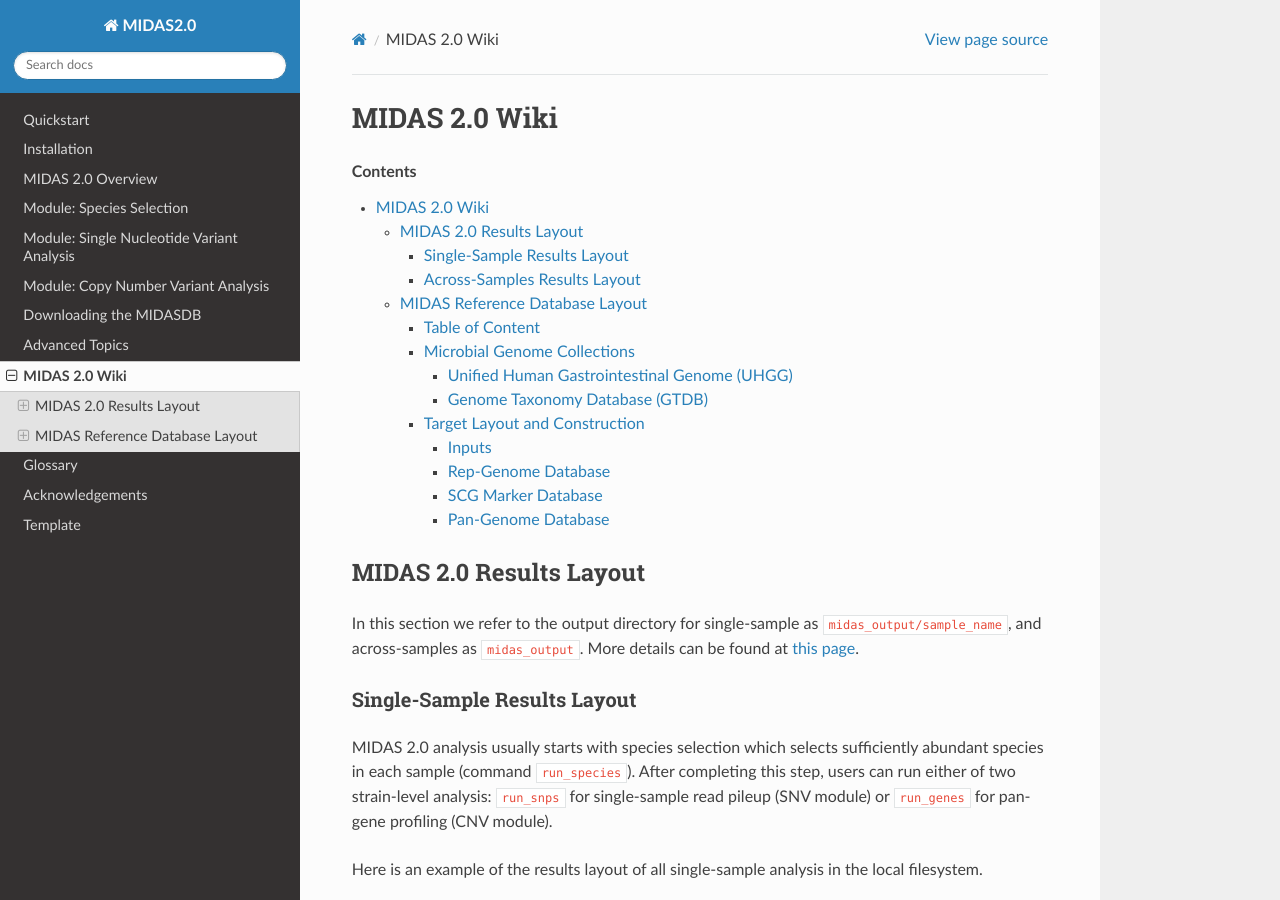
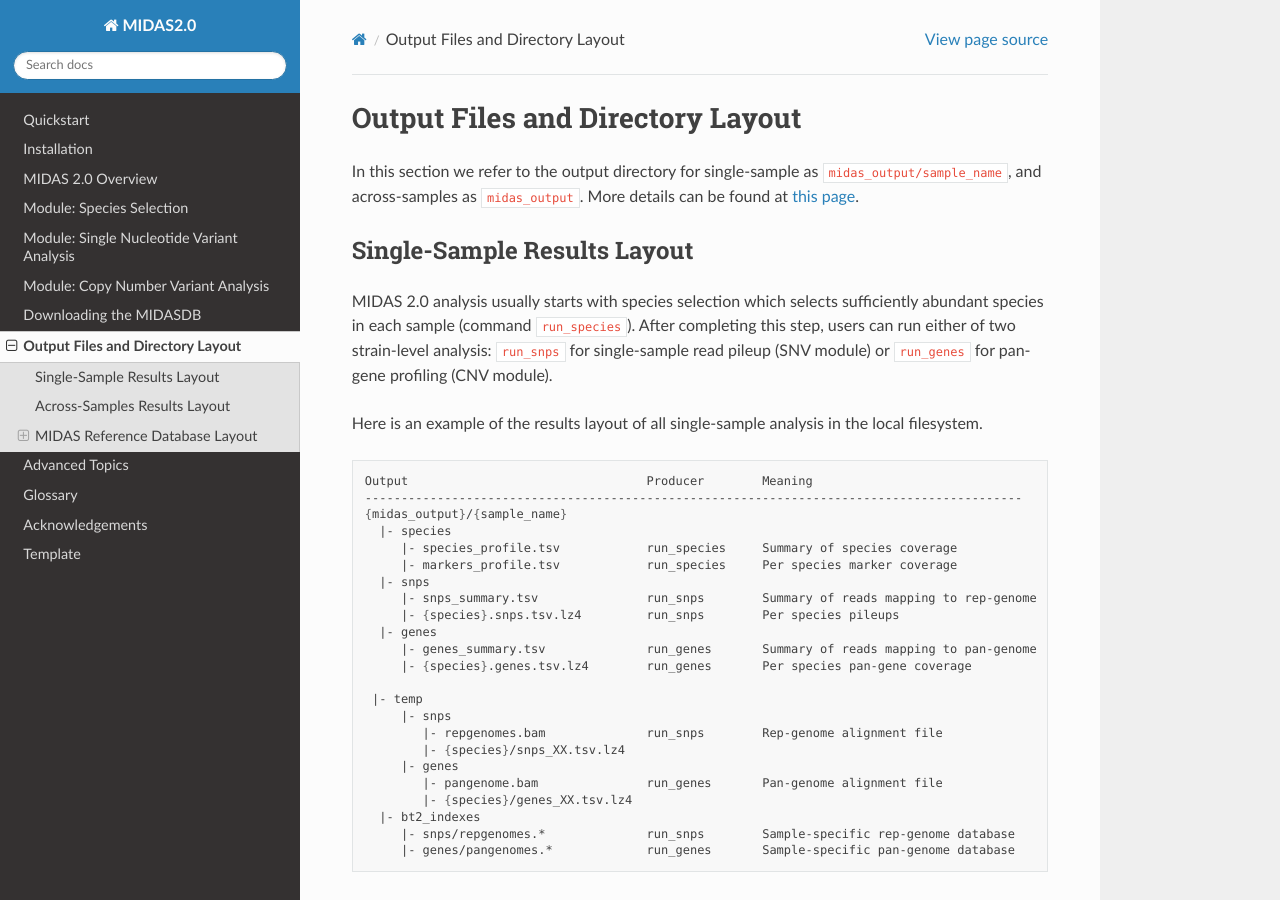
Before and after one commit to zhaoc1/midas2-tutorial, a Sphinx documentation site: the page built from docs/output.rst, in a window 1280 px wide and 900 px high. Built offline with Sphinx 7.4.7 and the Read the Docs theme 2.0.0, drawn with Linux system fonts in a browser that asks for light colours.

Commit message:
More descriptive name than 'wiki'

```diff
--- a/docs/index.rst
+++ b/docs/index.rst
@@ -47,8 +47,8 @@ Contents
     snv_module
     cnv_module
     download_midasdb
+    output
     advanced_topics
-    wiki
     glossary
     acknowledgements
     template
--- a/docs/wiki.rst
+++ b/docs/output.rst
@@ -1,23 +1,15 @@
 
 .. _midas2_wiki:
 
-MIDAS 2.0 Wiki
-==============
-
-.. contents::
-   :depth: 4
-
-
-.. _target_layout:
-
-MIDAS 2.0 Results Layout
-************************
+##########################################
+Output Files and Directory Layout
+##########################################
 
 In this section we refer to the output directory for single-sample as ``midas_output/sample_name``, and across-samples as ``midas_output``.
 More details can be found at :ref:`this page<common_cli_options>`.
 
 Single-Sample Results Layout
-----------------------------
+============================
 
 MIDAS 2.0 analysis usually starts with species selection which selects sufficiently abundant species in each sample (command ``run_species``).
 After completing this step, users can run either of two strain-level analysis: ``run_snps`` for single-sample read pileup (SNV module) or
@@ -53,7 +45,7 @@ Here is an example of the results layout of all single-sample analysis in the lo
 
 
 Across-Samples Results Layout
------------------------------
+=============================
 
 For a collection of samples, population SNV and pan-genome CNV can be estimated using subcommands ``merge_snps`` and ``merge_genes``.
 
@@ -83,7 +75,7 @@ For a collection of samples, population SNV and pan-genome CNV can be estimated
 .. _db_layout:
 
 MIDAS Reference Database Layout
-*******************************
+===============================
 
 To meet the challenge of increased number of available genome sequences,
 MIDAS 2.0 implemented a new database infrastructure, geared to run on `AWS Batch <https://aws.amazon.com/batch/>`_
--- a/docs/quickstart.rst
+++ b/docs/quickstart.rst
@@ -222,7 +222,7 @@ Users may be most interested in the contents of the file
     TODO: Quickly show the contents of this most-important output file.
 
 Other output files and the full output directory structure can be found at
-:ref:`MIDAS 2.0 Target Layout<target_layout>`.
+:doc:`output`.
 
 Copy-number Variant Analysis
 **********************************
@@ -277,5 +277,5 @@ Users may be most interested in the contents of the file
 ..
     TODO: Quickly show the contents of this most-important output file.
 
-Other output files and the full output directory structure can be found on
-the :ref:`Target Layout<target_layout>` documentation.
+Other output files and the full output directory structure can be found at
+:doc:`output`.
```
